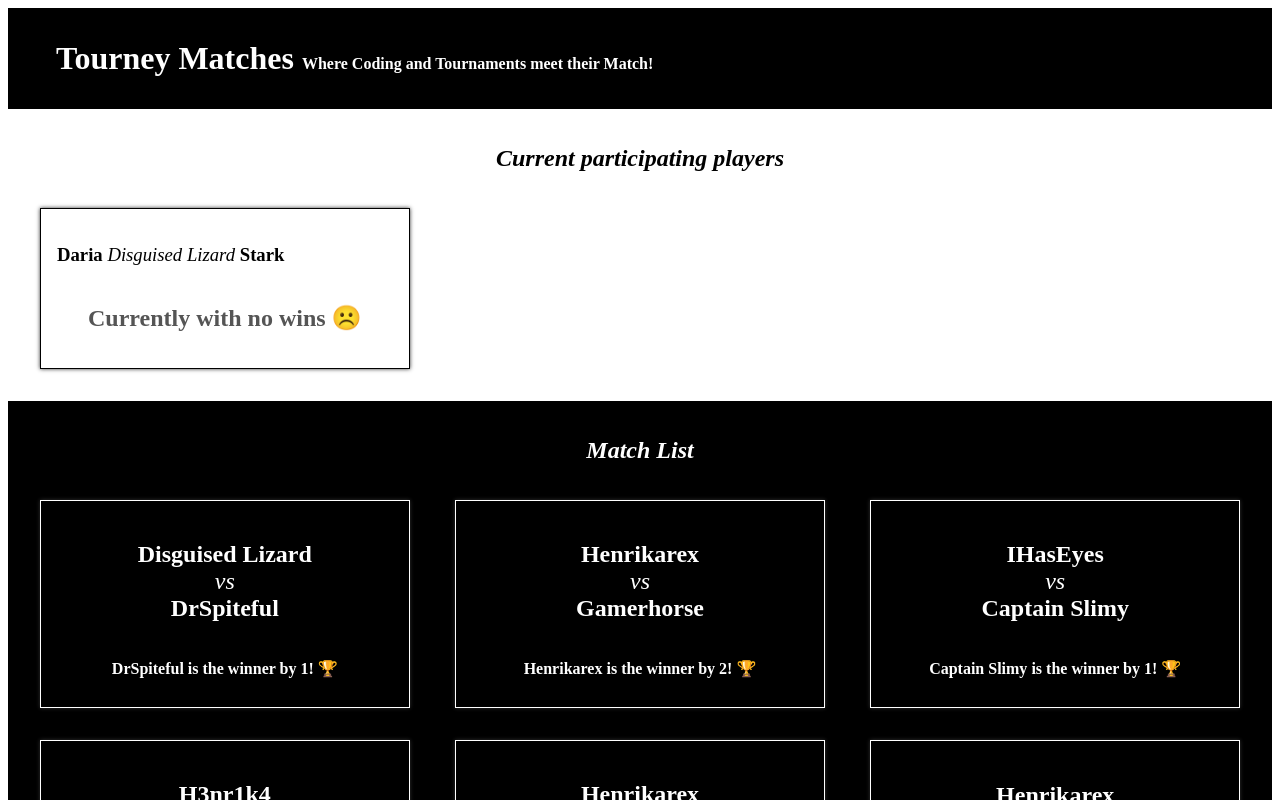
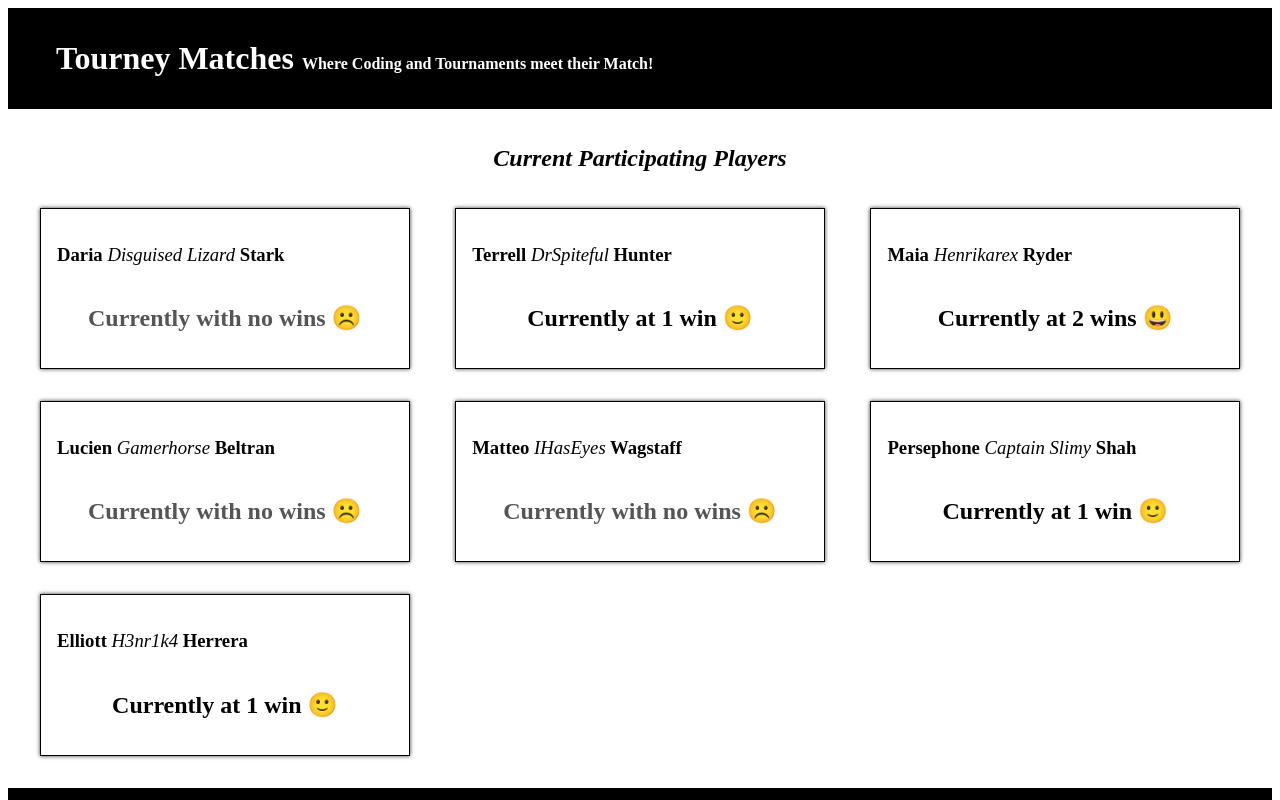
Before and after one commit to kazvee/tourney-matches, a React (Create React App) app: page / in a window 1280 px wide. Shown: the top 800 px of the page. Built offline with nearby package versions, Linux system fonts and the light colour scheme.

Commit message:
Refactor PlayerList to render all players

```diff
--- a/src/components/PlayerList.js
+++ b/src/components/PlayerList.js
@@ -1,18 +1,23 @@
-import React from "react";
-import Player from "./Player";
+import React from 'react';
+import Player from './Player';
 
 const PlayerList = (props) => {
-  const onePlayer = props.playerData[0];
+  const players = props.playerData.map((player) => {
+    return (
+      <Player
+        key={player.gamerTag}
+        gamerTag={player.gamerTag}
+        firstName={player.firstName}
+        lastName={player.lastName}
+        wins={player.wins}
+      />
+    );
+  });
 
   return (
-    <section className="PlayerList">
-      <h1>Current participating players</h1>
-      <Player
-        gamerTag={onePlayer.gamerTag}
-        firstName={onePlayer.firstName}
-        lastName={onePlayer.lastName}
-        wins={onePlayer.wins}
-      />
+    <section className='PlayerList'>
+      <h1>Current Participating Players</h1>
+      {players}
     </section>
   );
 };
```
